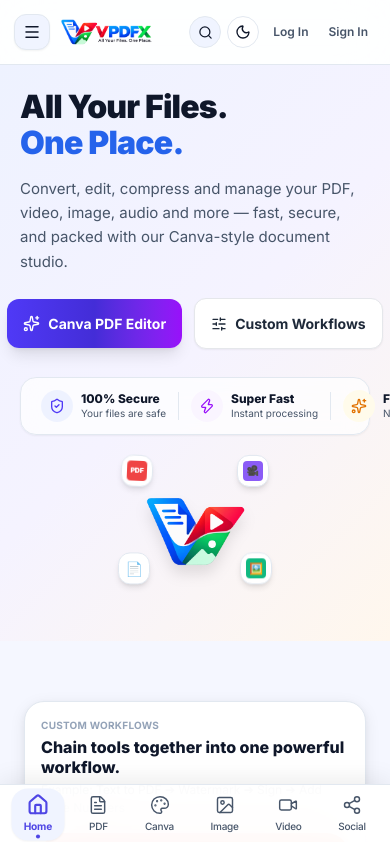
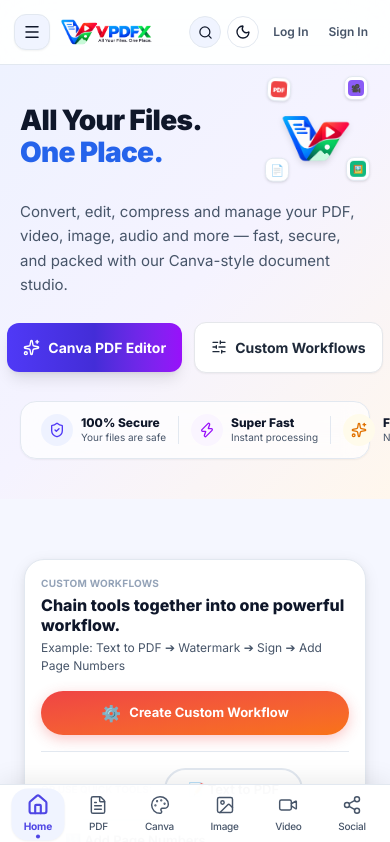
Before and after one commit to manishtarjan2/VPDFX, a Next.js app in the folder apps/web/: page / in a window 390 px wide. Shown: the top 842 px of the page. Built offline with nearby package versions, Linux system fonts and the light colour scheme.

Commit message:
fix(mobile): place reduced size emblem inline horizontally with hero title

```diff
--- a/apps/web/src/app/page.tsx
+++ b/apps/web/src/app/page.tsx
@@ -319,10 +319,34 @@
     >
       <div className="max-w-[1200px] mx-auto flex flex-col md:flex-row items-start md:items-center justify-between gap-8 md:gap-14 relative z-10 w-full px-1 sm:px-0">
         <div className="w-full flex-1 max-w-[620px] flex flex-col items-start text-left">
-          <h1 className="w-full text-[clamp(32px,5.5vw,56px)] font-black leading-[1.12] tracking-tight mb-4 text-[var(--text-primary)] text-left">
-            All Your Files.<br />
-            <span className="text-[#2563eb]">One Place.</span>
-          </h1>
+          {/* Hero Headline & Mobile Mini Emblem Inline */}
+          <div className="flex flex-row items-center justify-between gap-3 w-full mb-4">
+            <h1 className="flex-1 text-[clamp(28px,5.2vw,56px)] font-black leading-[1.12] tracking-tight text-[var(--text-primary)] text-left">
+              All Your Files.<br />
+              <span className="text-[#2563eb]">One Place.</span>
+            </h1>
+
+            {/* REDUCED SIZE EMBLEM IN FRONT OF / NEXT TO TITLE ON MOBILE */}
+            <div className="flex md:hidden shrink-0 items-center justify-center relative w-[105px] h-[95px] pr-1">
+              <img src="/app-icon.png" alt="VPDFX Emblem" className="max-w-[70%] max-h-[70%] object-contain relative z-10 drop-shadow-md" />
+
+              <div className="absolute top-[2%] left-[2%] w-6 h-6 bg-white dark:bg-slate-800 rounded-lg shadow border border-[var(--border)] flex items-center justify-center z-20 animate-[floatA_4.5s_ease-in-out_infinite]">
+                <div className="bg-[#ef4444] text-white w-4 h-4 rounded flex items-center justify-center text-[6px] font-black tracking-tight">PDF</div>
+              </div>
+
+              <div className="absolute bottom-[2%] left-[0%] w-6 h-6 bg-white dark:bg-slate-800 rounded-lg shadow border border-[var(--border)] flex items-center justify-center z-20 animate-[floatB_5s_ease-in-out_infinite_1s]">
+                <span className="text-[11px]">📄</span>
+              </div>
+
+              <div className="absolute top-[2%] right-[2%] w-6 h-6 bg-white dark:bg-slate-800 rounded-lg shadow border border-[var(--border)] flex items-center justify-center z-20 animate-[floatB_4.2s_ease-in-out_infinite_0.5s]">
+                <div className="bg-[#8b5cf6] text-white w-4 h-4 rounded flex items-center justify-center text-[8px]">🎥</div>
+              </div>
+
+              <div className="absolute bottom-[2%] right-[0%] w-6 h-6 bg-white dark:bg-slate-800 rounded-lg shadow border border-[var(--border)] flex items-center justify-center z-20 animate-[floatA_5.2s_ease-in-out_infinite_1.5s]">
+                <div className="bg-[#10b981] text-white w-4 h-4 rounded flex items-center justify-center text-[8px]">🖼️</div>
+              </div>
+            </div>
+          </div>
 
           <p className="w-full text-[15px] sm:text-[18px] text-[var(--text-secondary)] leading-relaxed mb-6 text-left">
             Convert, edit, compress and manage your PDF, video, image, audio and more — fast, secure, and packed with our Canva-style document studio.
@@ -379,29 +403,6 @@
               <div className="min-w-0 text-left">
                 <div className="text-[12px] sm:text-[13px] font-extrabold text-[var(--text-primary)] leading-tight whitespace-nowrap">Free to Use</div>
                 <div className="text-[10px] sm:text-[11px] text-[var(--text-secondary)] whitespace-nowrap">No installation</div>
-              </div>
-            </div>
-          </div>
-
-          {/* MINIMIZED INLINE GRAPHIC FOR MOBILE: strictly bounded inside the text area */}
-          <div className="flex md:hidden items-center justify-center w-full mt-5 py-2">
-            <div className="relative flex items-center justify-center w-[160px] h-[130px]">
-              <img src="/app-icon.png" alt="VPDFX Emblem" className="max-w-[70%] max-h-[70%] object-contain relative z-10 drop-shadow-xl" />
-
-              <div className="absolute top-[4%] left-[4%] w-8 h-8 bg-white dark:bg-slate-800 rounded-xl shadow-md border border-[var(--border)] flex items-center justify-center z-20 animate-[floatA_4.5s_ease-in-out_infinite]">
-                <div className="bg-[#ef4444] text-white w-5 h-5 rounded flex items-center justify-center text-[7px] font-black tracking-tight">PDF</div>
-              </div>
-
-              <div className="absolute bottom-[6%] left-[2%] w-8 h-8 bg-white dark:bg-slate-800 rounded-xl shadow-md border border-[var(--border)] flex items-center justify-center z-20 animate-[floatB_5s_ease-in-out_infinite_1s]">
-                <span className="text-[14px]">📄</span>
-              </div>
-
-              <div className="absolute top-[6%] right-[4%] w-8 h-8 bg-white dark:bg-slate-800 rounded-xl shadow-md border border-[var(--border)] flex items-center justify-center z-20 animate-[floatB_4.2s_ease-in-out_infinite_0.5s]">
-                <div className="bg-[#8b5cf6] text-white w-5 h-5 rounded flex items-center justify-center text-[10px]">🎥</div>
-              </div>
-
-              <div className="absolute bottom-[6%] right-[2%] w-8 h-8 bg-white dark:bg-slate-800 rounded-xl shadow-md border border-[var(--border)] flex items-center justify-center z-20 animate-[floatA_5.2s_ease-in-out_infinite_1.5s]">
-                <div className="bg-[#10b981] text-white w-5 h-5 rounded flex items-center justify-center text-[11px]">🖼️</div>
               </div>
             </div>
           </div>
```
